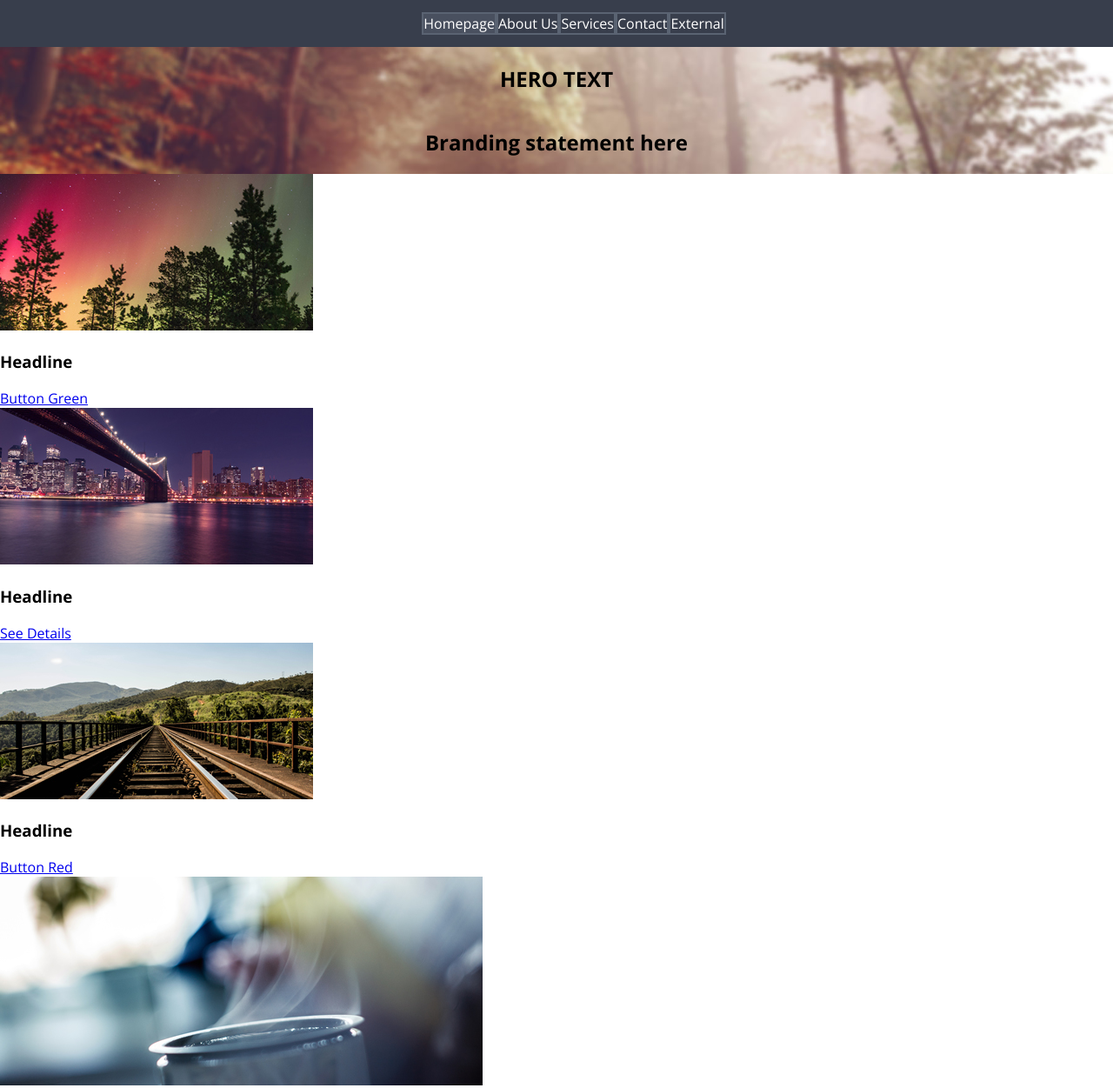
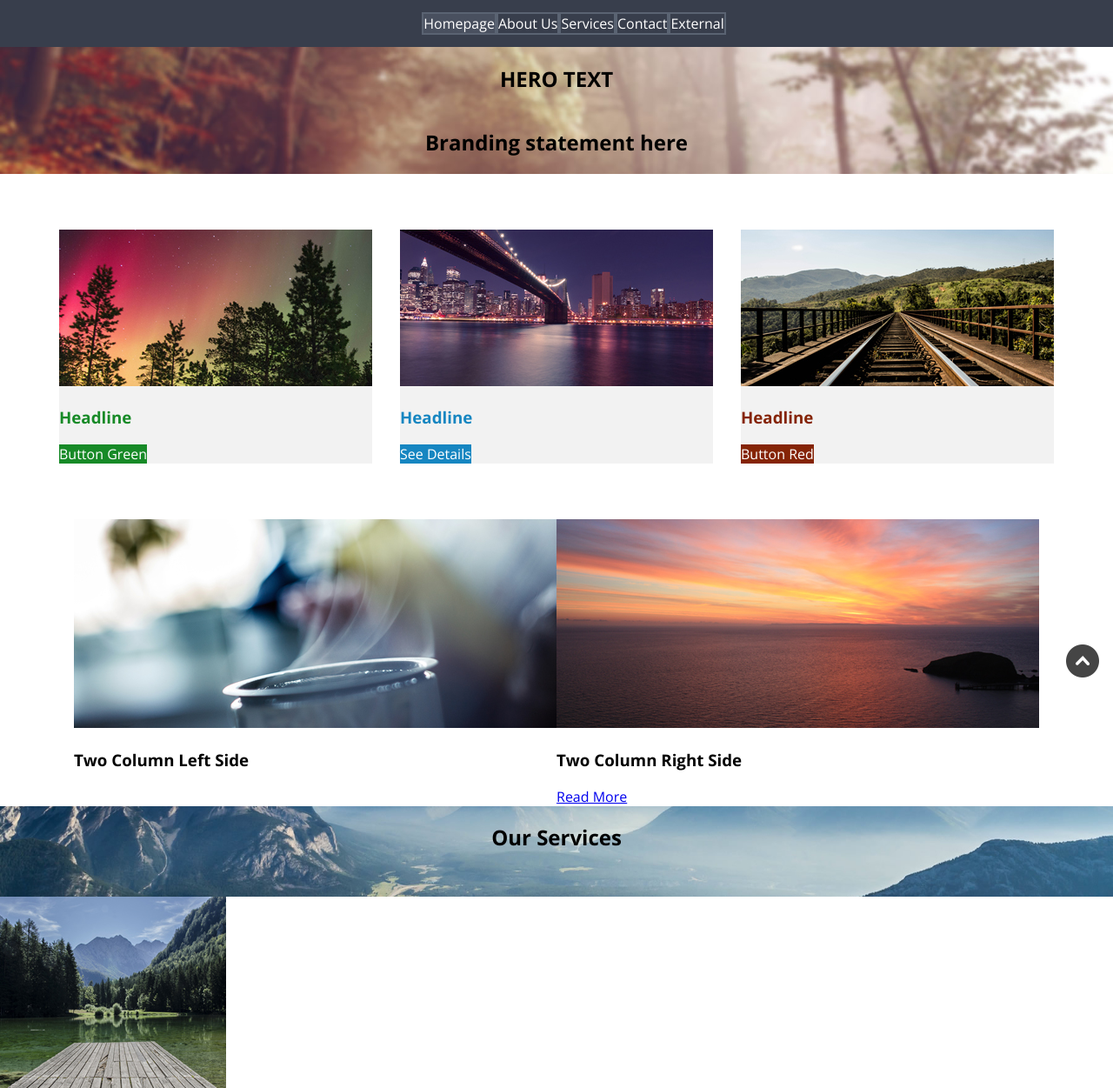
Before and after one commit to AAflip/layoutpractice, a plain HTML site: page index.html in a window 1280 px wide. Shown: the top 1251 px of the page at 87% size. Drawn offline with nearby package versions, Linux system fonts and the light colour scheme.

```diff
--- a/app.css
+++ b/app.css
@@ -36,7 +36,7 @@
     justify-content: center;
     align-items: center;
     flex-direction: column;
-    background-image: url("Layout01Assets/img11.jpg");
+    background-attachment: fixed;
     background-repeat: no-repeat;
     background-position: center;
     background-size: cover;
@@ -44,5 +44,59 @@
 
 aside{
     position: fixed;
+    right: 1em;
+    bottom: 1em;
+}
+
+#img-1{
+    background-image: url("Layout01Assets/img11.jpg");
+}
+
+#img-2{
+    background-image: url("Layout01Assets/img13.jpg");
+}
+
+#img-3{
+    background-image: url("Layout01Assets/img14.jpg");
+}
+
+.card-group{
+    display: flex;
+    flex-direction: row;
+    justify-content: center;
 
 }
+
+#green-card h3{
+    color: #178a27;
+}
+
+#green-card a{
+    background-color: #178a27;
+}
+
+#blue-card h3{
+    color: #1686c1;
+}
+
+#blue-card a{
+    background-color: #1686c1;
+}
+
+#red-card h3{
+    color: #852406;
+}
+
+#red-card a{
+    background-color: #852406;
+}
+
+.cards{
+    background-color: #f2f2f2;
+    margin: 4em 1em;
+}
+
+.cards a{
+    text-decoration: none;
+    color: white;
+}
--- a/index.html
+++ b/index.html
@@ -2,6 +2,7 @@
 <html>
     <head>
         <meta charset='UTF-8'>
+        <meta name="viewport" content="width=device-width, initial-scale=1.0">
         <link rel="stylesheet" href="/app.css">
     </head>
     <body>
@@ -17,31 +18,31 @@
             </nav>
         </header>
         <main>
-            <section class="hero">
+            <section class="hero" id="img-1">
                 <h1>HERO TEXT</h1>
                 <h2>Branding statement here</h2>
             </section>
-            <section>
-                <article>
+            <section class="card-group">
+                <article class="cards" id="green-card">
                     <img src="Layout01Assets/img1.jpg">
                     <h3>Headline</h3>
                     <p></p>
                     <a href="#">Button Green</a>
                 </article>
-                <article>
+                <article class="cards" id="blue-card">
                     <img src="Layout01Assets/img2.jpg">
                     <h3>Headline</h3>
                     <p></p>
                     <a href="#">See Details</a>
                 </article>
-                <article>
+                <article class="cards" id="red-card">
                     <img src="Layout01Assets/img3.jpg">
                     <h3>Headline</h3>
                     <p></p>
                     <a href="#">Button Red</a>
                 </article>
             </section>
-            <section>
+            <section class="card-group">
                 <article>
                     <img src="Layout01Assets/img4.jpg">
                     <h3>Two Column Left Side</h3>
@@ -54,7 +55,7 @@
                     <a href="#">Read More</a>
                 </article>
             </section>
-            <section>
+            <section class="hero" id="img-2">
                 <h2>Our Services</h2>
                 <p></p>
             </section>
@@ -88,7 +89,7 @@
                 <p></p>
                 <a href="#">Read More</a>
             </section>
-            <section>
+            <section class="hero" id="img-3">
                 <h2>Contact Form</h2>
                 <p></p>
                 <input placeholder="Name">
```
